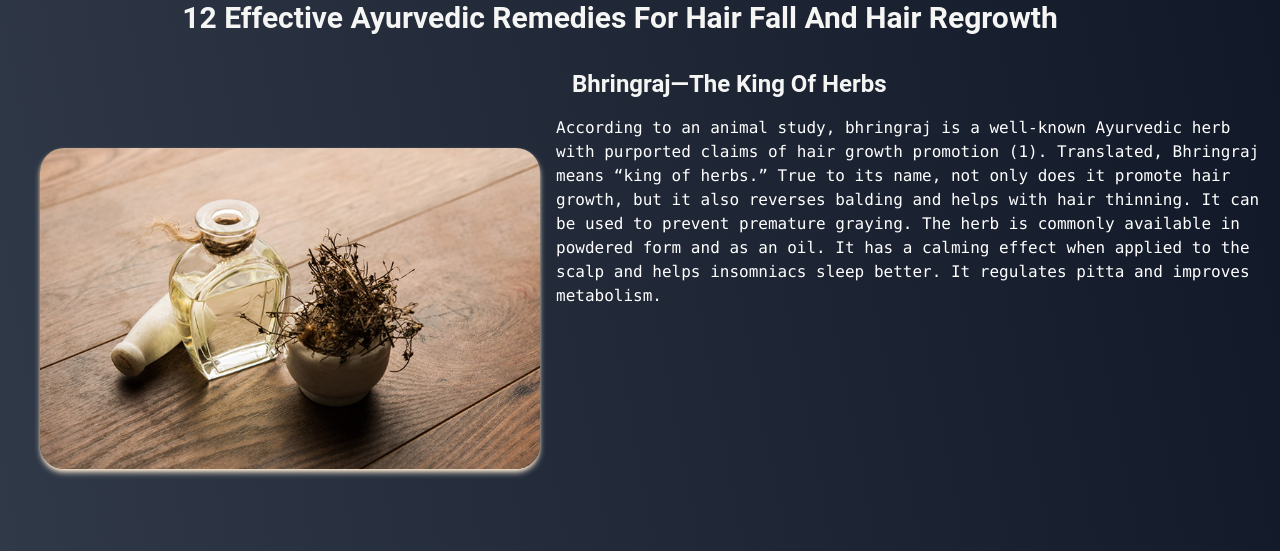
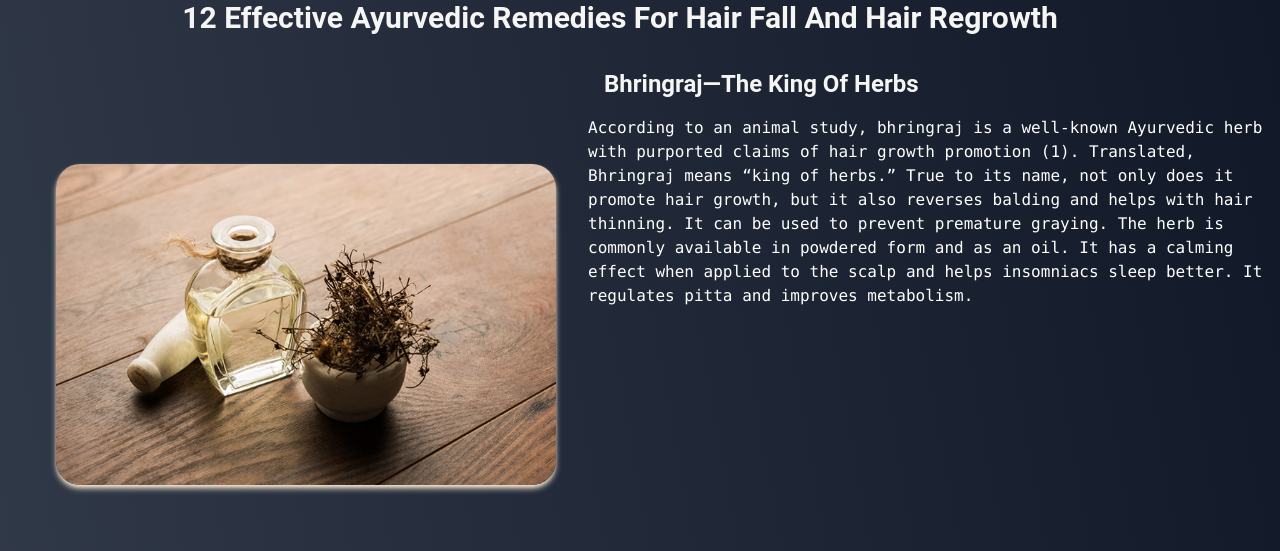
Before and after one commit to raviboki1998/Health-Fitness, a Next.js app: page /hair in a window 1280 px wide. Shown: the top 551 px of the page. Built offline with nearby package versions, Linux system fonts and the light colour scheme.

Commit message:
padding changed

```diff
--- a/src/pages/hair.js
+++ b/src/pages/hair.js
@@ -16,7 +16,7 @@ const HairPage = () => {
           key={index}
           className='flex flex-col border-b-2 border-blue-900 hover:border-blue-300 md:flex-row'
         >
-          <div className='flex-none gap-4 ml-0 mt-10  md:ml-10 md:mt-28 md:mb-24'>
+          <div className='flex-none gap-4 ml-0 mt-10 p-4 rounded-3xl md:ml-10 md:mt-28 md:mb-24'>
             <Image src={remedy.image} alt={remedy.title} width={500} height={400} className='rounded-3xl shadow-md shadow-orange-100' />
           </div>
 
```
